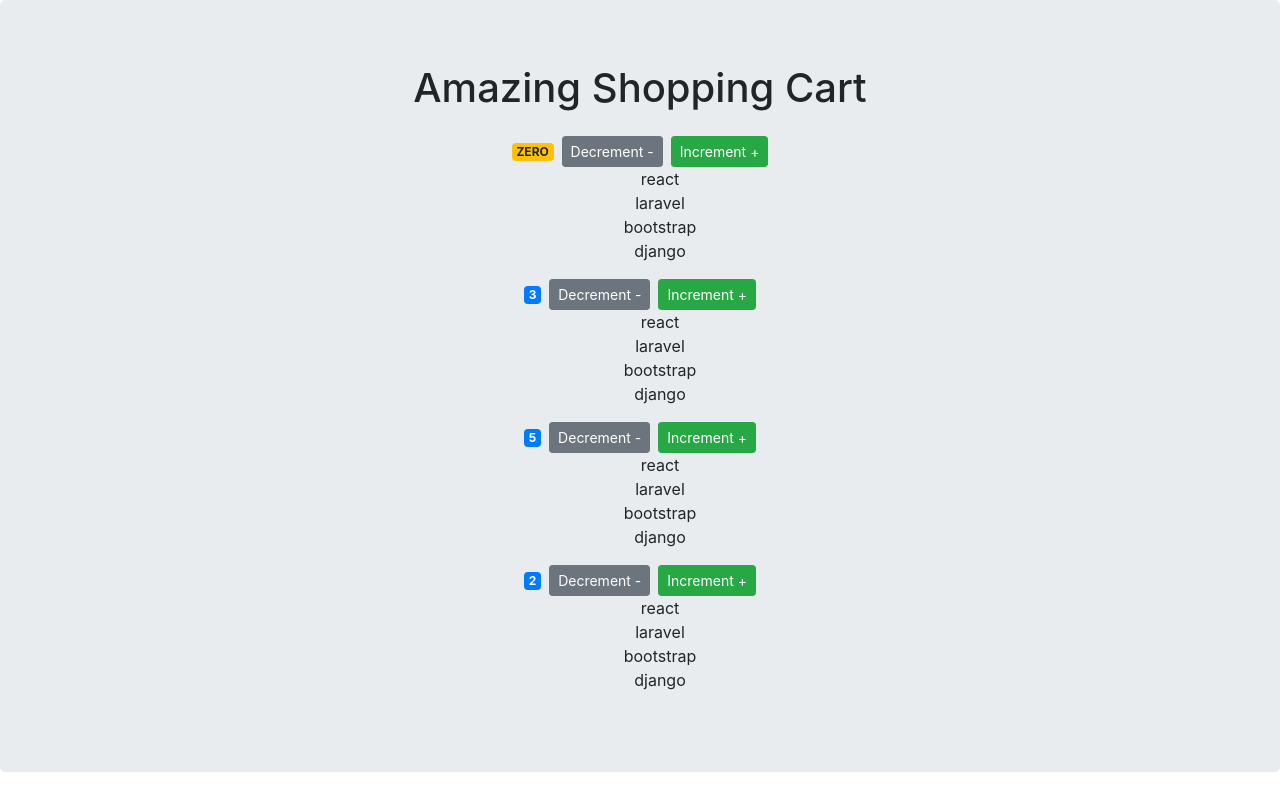
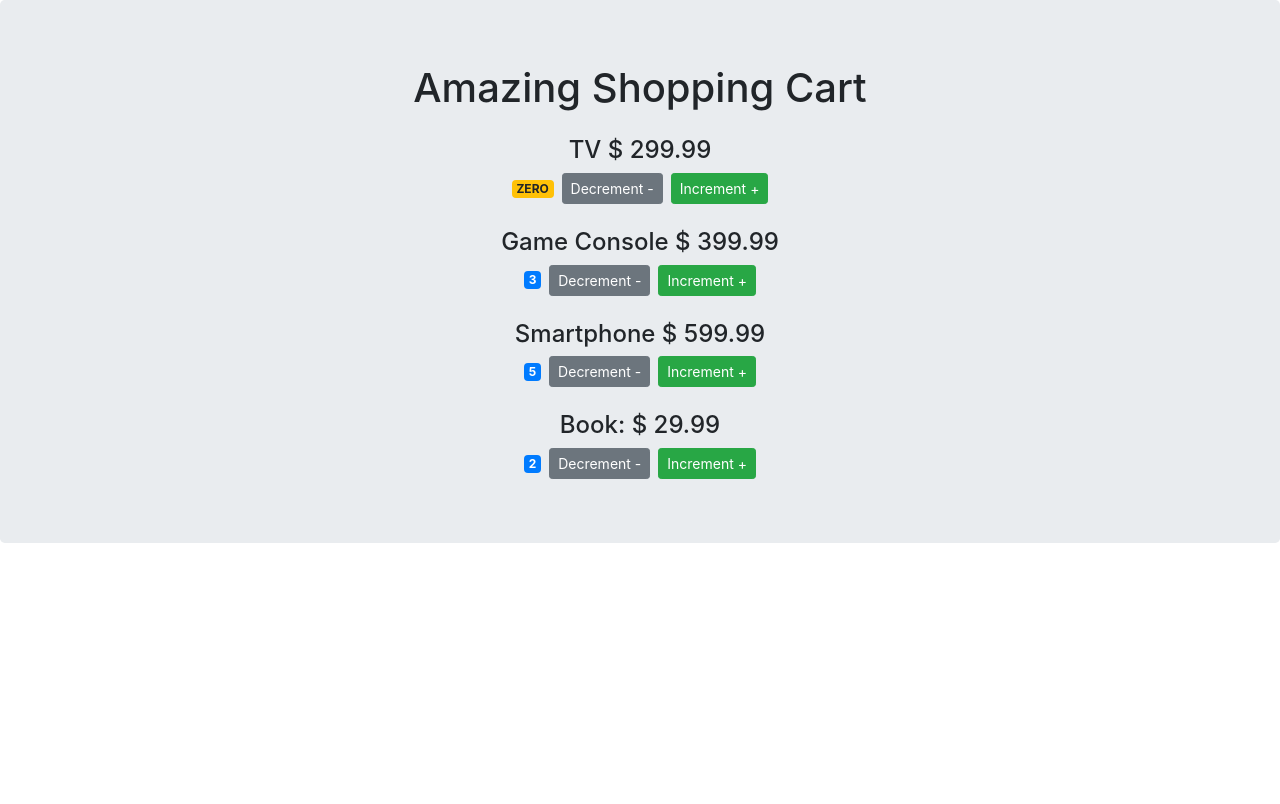
Before and after one commit to tiagoskaterock/react-shopping-cart-page, a React (Create React App) app: page / in a window 1280 px wide. Built offline with nearby package versions, Linux system fonts and the light colour scheme.

Commit message:
Debbuging React App at 1:27:45 on https://www.youtube.com/watch?v=Ke90Tje7VS0

```diff
--- a/src/components/Counter.jsx
+++ b/src/components/Counter.jsx
@@ -6,7 +6,6 @@ function Counter(props) {
 
 	let [value, setValue] = useState(props.value);
 	let [classes, setClasses] = useState("mr-2 badge badge-warning");
-	const tags = ['react', 'laravel', 'bootstrap', 'django']
 
 	useEffect(() => {
     if (value === 0) {
@@ -24,25 +23,11 @@ function Counter(props) {
 		value > 0 ? setValue(value - 1) : setValue(0)
 	}
 
-	function renderTags() {
-		return tags.length === 0 ? <p>No tags</p> : showTags()
-	}
-
-	function showTags() {
-		return <ul> {
-			tags.map(
-				tag =>
-					<li
-						key={tag}
-						className="list-unstyled">
-						{tag}
-					</li>
-			)
-		}	</ul>
-	}
-
 	return (
 		<div className="text-center">
+
+			<h4 className="mt-4">{props.title} $ {props.price}</h4>
+
 			<span className={classes}>
 				{value === 0 ? 'ZERO' : value}
 				</span>
@@ -58,8 +43,6 @@ function Counter(props) {
 				Increment +
 			</button>
 
-			{renderTags()}
-
 		</div>
 	)
 }
--- a/src/components/Counters.jsx
+++ b/src/components/Counters.jsx
@@ -4,16 +4,24 @@ import Counter from "./Counter";
 function Counters() {
 
 	const counters = [
-		{ id:1, value: 0 },
-		{ id:2, value: 3 },
-		{ id:3, value: 5 },
-		{ id:4, value: 2 }
+		{ id:1, value: 0, title: 'TV', price: 299.99 },
+		{ id:2, value: 3, title: 'Game Console', price: 399.99 },
+		{ id:3, value: 5, title: 'Smartphone', price: 599.99 },
+		{ id:4, value: 2, title: 'Book: ', price: 29.99 }
 	]
 
 	return (
 		<div className="text-center">
 			{
-				counters.map(c=> <Counter key={c.id} value={c.value} />)
+				counters.map(
+					c =>
+					<Counter
+						key={c.id}
+						value={c.value}
+						title={c.title}
+						price={c.price}
+					/>
+				)
 			}
 		</div>
 	)
```
